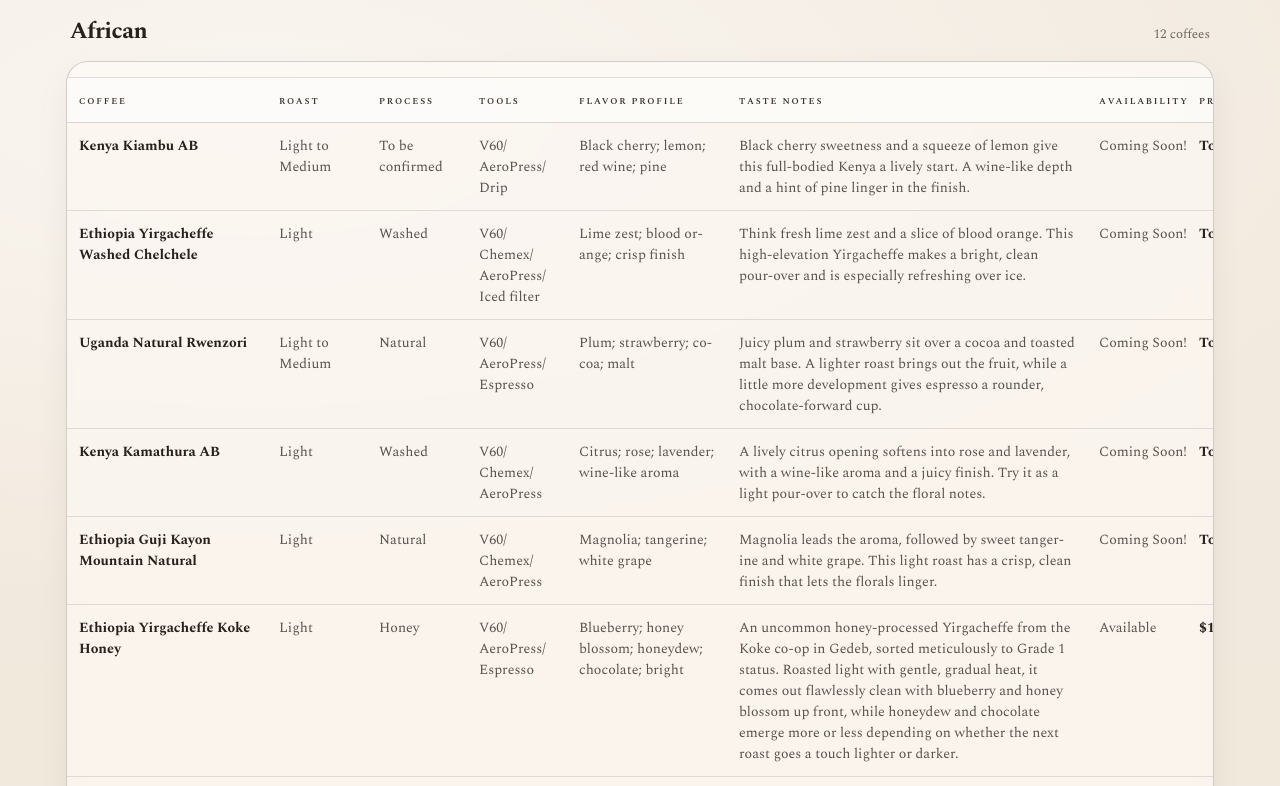
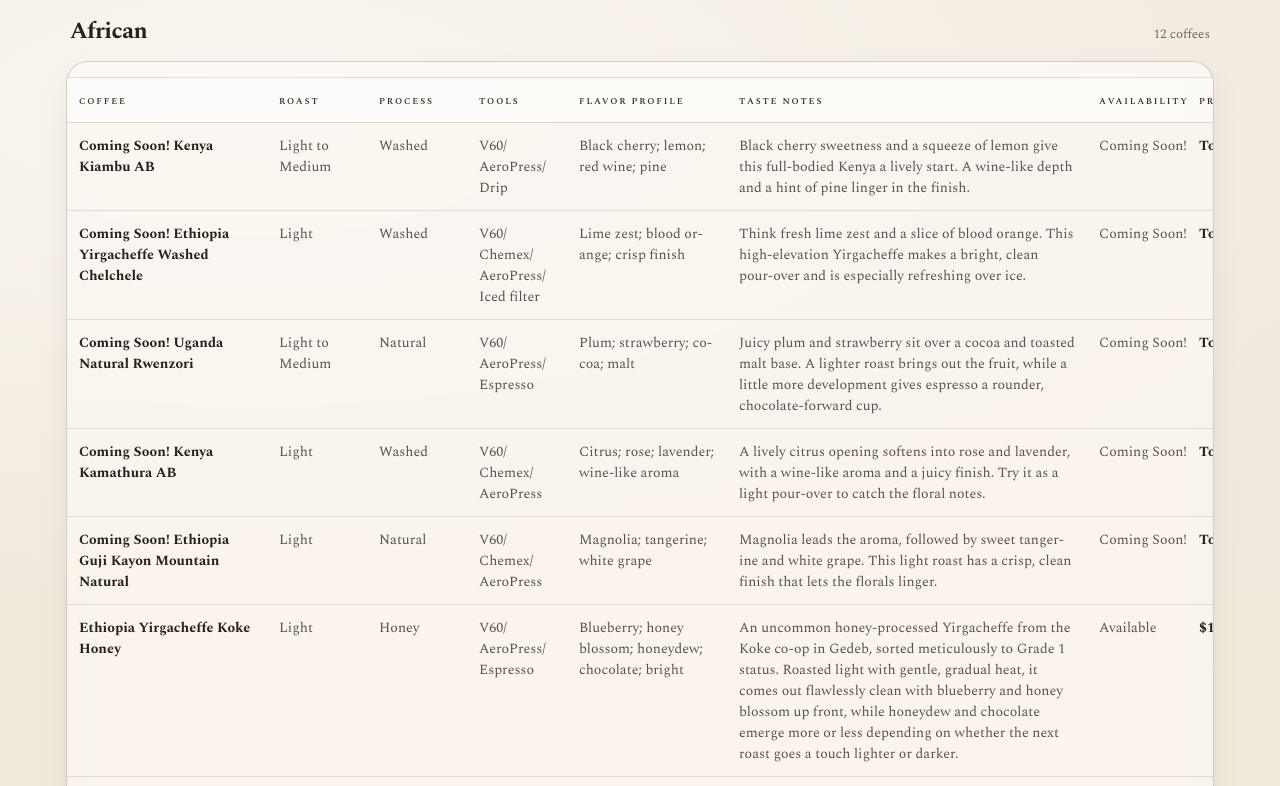
Before and after one commit to 38thstcoffee/38thstcoffee.github.io, a plain HTML site: page index.html in a window 1280 px wide. Shown: the part 600-1386 px from the top of the page. Drawn offline with nearby package versions, Linux system fonts and the light colour scheme.

Commit message:
Prefix incoming coffee names and confirm Kiambu process

```diff
--- a/index.html
+++ b/index.html
@@ -510,9 +510,9 @@
 <script>
 const coffees = [
   {
-    coffee: "Kenya Kiambu AB",
-    roast: "Light to Medium",
-    process: "To be confirmed",
+    coffee: "Coming Soon! Kenya Kiambu AB",
+    roast: "Light to Medium",
+    process: "Washed",
     tools: "V60/AeroPress/Drip",
     flavor: "Black cherry; lemon; red wine; pine",
     notes: "Black cherry sweetness and a squeeze of lemon give this full-bodied Kenya a lively start. A wine-like depth and a hint of pine linger in the finish.",
@@ -522,7 +522,7 @@ const coffees = [
     origin: "Kenya — Kiambu highlands"
   },
   {
-    coffee: "Ethiopia Yirgacheffe Washed Chelchele",
+    coffee: "Coming Soon! Ethiopia Yirgacheffe Washed Chelchele",
     roast: "Light",
     process: "Washed",
     tools: "V60/Chemex/AeroPress/Iced filter",
@@ -534,7 +534,7 @@ const coffees = [
     origin: "Ethiopia — Chelchele, Yirgacheffe, Gedeo Zone; Worka mill"
   },
   {
-    coffee: "Uganda Natural Rwenzori",
+    coffee: "Coming Soon! Uganda Natural Rwenzori",
     roast: "Light to Medium",
     process: "Natural",
     tools: "V60/AeroPress/Espresso",
@@ -546,7 +546,7 @@ const coffees = [
     origin: "Uganda — Rwenzori Mountains; Kapkwai Farmers’ Cooperative"
   },
   {
-    coffee: "Colombia Huila Santa Maria Natural",
+    coffee: "Coming Soon! Colombia Huila Santa Maria Natural",
     roast: "Light",
     process: "Natural",
     tools: "V60/AeroPress/Drip/Espresso",
@@ -558,7 +558,7 @@ const coffees = [
     origin: "Colombia — Santa Maria, Huila; local smallholder farms"
   },
   {
-    coffee: "Sumatra Kerinci Natural",
+    coffee: "Coming Soon! Sumatra Kerinci Natural",
     roast: "Light to Medium",
     process: "Natural",
     tools: "V60/AeroPress/Espresso",
@@ -570,7 +570,7 @@ const coffees = [
     origin: "Indonesia — Kerinci Valley, Sumatra"
   },
   {
-    coffee: "Bali Natural Kintamani",
+    coffee: "Coming Soon! Bali Natural Kintamani",
     roast: "Light to Medium",
     process: "Natural",
     tools: "V60/AeroPress/Drip",
@@ -582,7 +582,7 @@ const coffees = [
     origin: "Indonesia — Kintamani, Bali"
   },
   {
-    coffee: "Kenya Kamathura AB",
+    coffee: "Coming Soon! Kenya Kamathura AB",
     roast: "Light",
     process: "Washed",
     tools: "V60/Chemex/AeroPress",
@@ -594,7 +594,7 @@ const coffees = [
     origin: "Kenya — Kamavindi selection from multiple farms and mills"
   },
   {
-    coffee: "Ethiopia Guji Kayon Mountain Natural",
+    coffee: "Coming Soon! Ethiopia Guji Kayon Mountain Natural",
     roast: "Light",
     process: "Natural",
     tools: "V60/Chemex/AeroPress",
@@ -655,7 +655,7 @@ const coffees = [
     origin: "Mexico — Bella Vista, Chiapas; Rosalba Cifuentes family lot; single-varietal Bourbon; 4,000–5,000 ft."
   },
   {
-    coffee: "Java Dadar",
+    coffee: "Coming Soon! Java Dadar",
     roast: "Medium to Dark",
     process: "Washed",
     tools: "Drip/French Press/Espresso",
```
